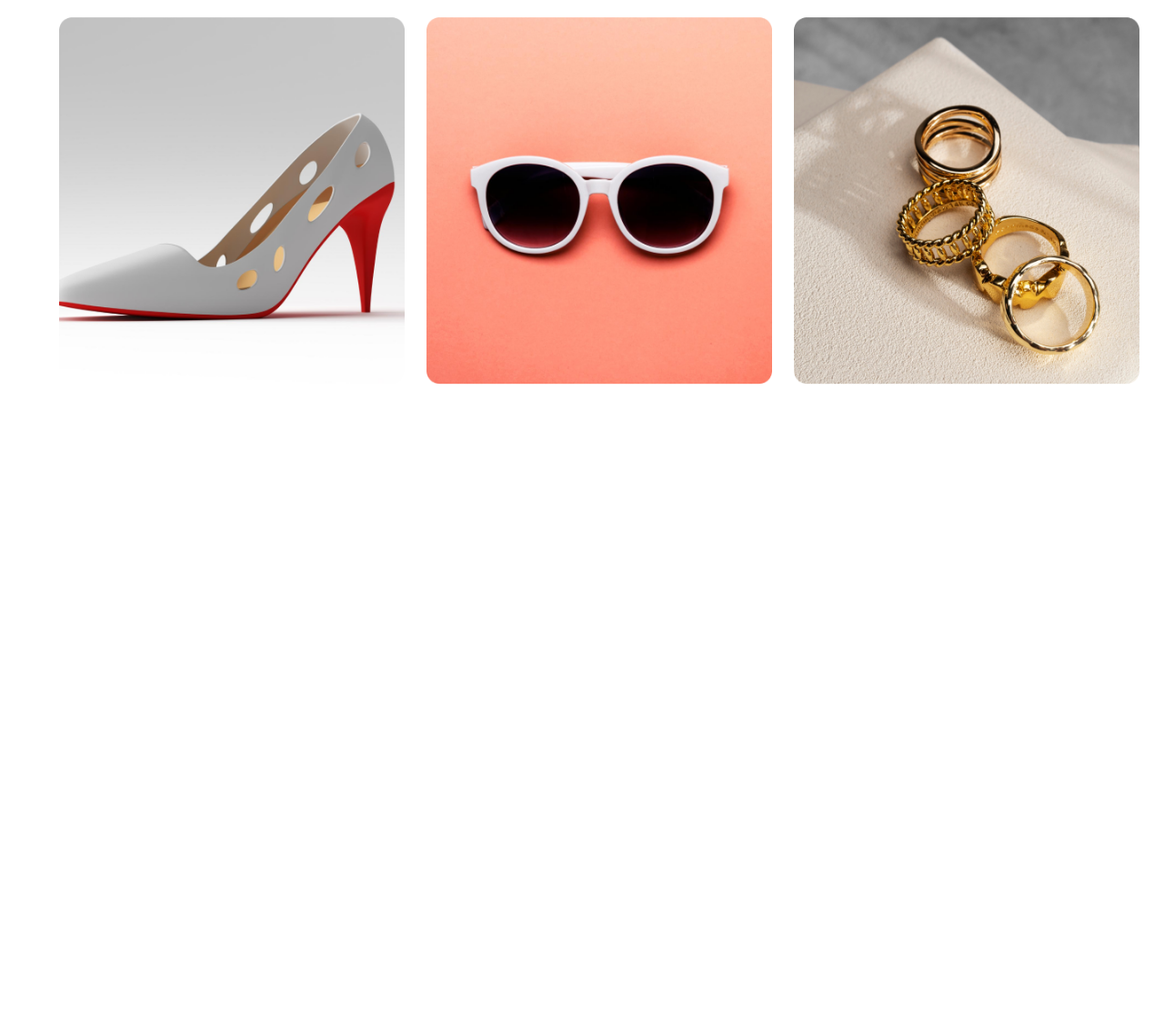
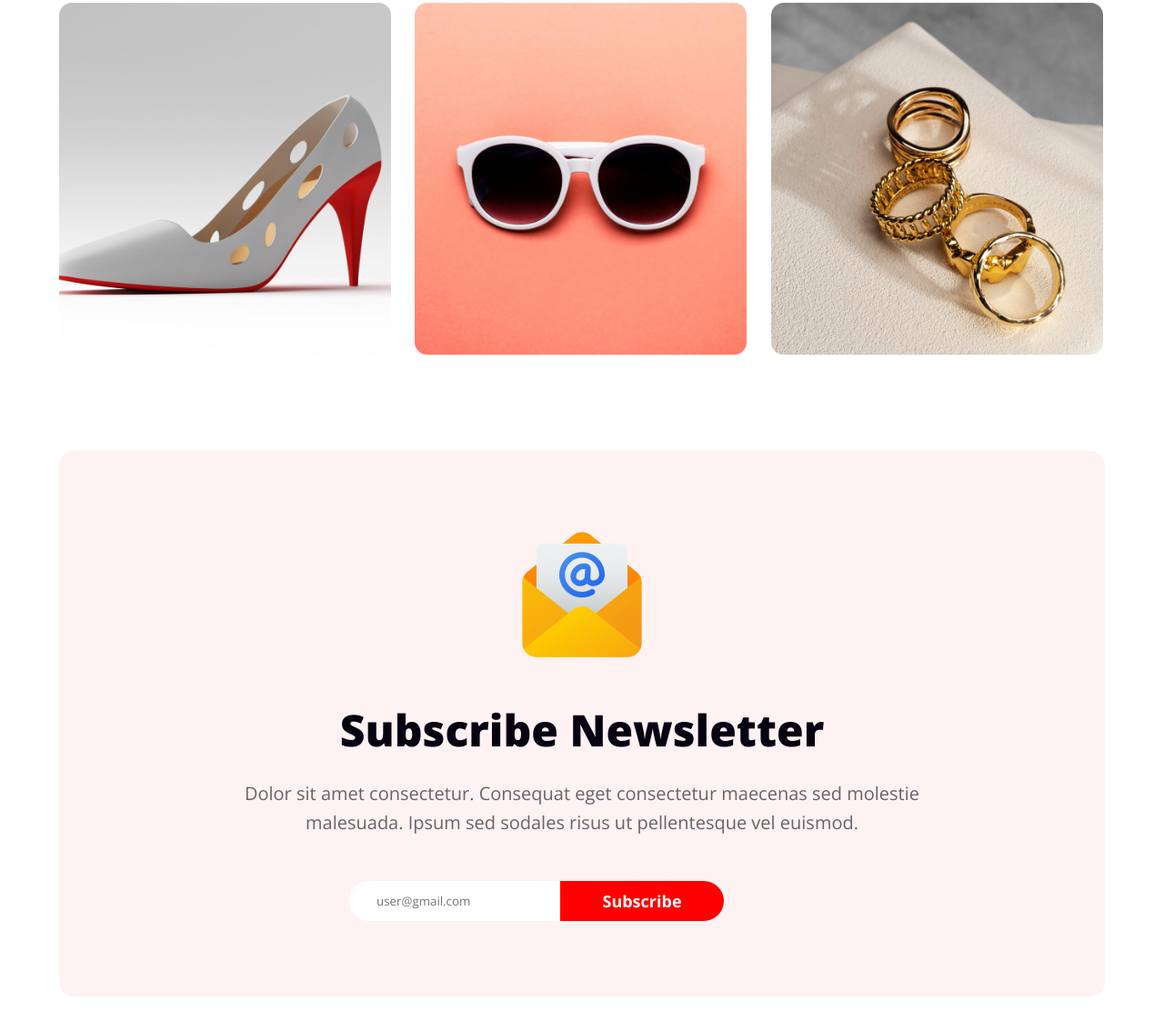
Before and after one commit to Naimul02/Assignment-1, a plain HTML site: page index.html in a window 1280 px wide. Shown: the part 2969-4103 px from the top of the page at 91% size. Before the commit the page ends 3397 px from the top, so only its background shows below. Drawn offline with nearby package versions, Linux system fonts and the light colour scheme.

Commit message:
added newsletter section

```diff
--- a/css/style.css
+++ b/css/style.css
@@ -81,12 +81,14 @@
   background-size: cover;
   background-position: center;
   margin-bottom: 100px;
+  border-radius: 10px;
 }
 .party-container {
   display: flex;
   justify-content: space-between;
   background: linear-gradient(90deg, #070211 0%, rgba(7, 2, 17, 0));
   height: 100%;
+  border-radius: 10px;
 }
 .party-title {
   color: white;
@@ -139,7 +141,7 @@
   margin-top: 24px;
 }
 .my-project div {
-  width: 380px;
+  width: 365px;
 }
 .my-project img {
   width: 100%;
@@ -147,3 +149,63 @@
 .radius {
   border-radius: 16px;
 }
+/* subscribe */
+.newsletter {
+  max-width: 1150px;
+  margin: 100px auto;
+  height: 600px;
+  background: rgba(255, 0, 0, 0.05);
+  border-radius: 16px;
+
+  display: flex;
+  justify-content: center;
+  align-items: center;
+}
+
+.newsletter-container img {
+  display: block;
+  margin-left: auto;
+  margin-right: auto;
+}
+.newsletter-title {
+  color: #070211;
+  font-size: 48px;
+  font-weight: 900;
+  margin-top: 40px;
+  text-align: center;
+}
+.newsletter-des {
+  color: rgba(7, 2, 17, 0.6);
+  font-size: 20px;
+  font-weight: 400;
+  line-height: 32px;
+  max-width: 800px;
+  margin-top: 22px;
+  text-align: center;
+}
+.input-field {
+  max-width: 700px;
+  display: flex;
+  justify-content: center;
+  margin-top: 48px;
+}
+.input-container {
+  width: 100%;
+}
+.input-field input {
+  max-width: 700px;
+  padding: 13px 30px;
+  border-radius: 50px 0 0px 50px;
+  border: none;
+}
+.subscribe-button {
+  width: 180px;
+  padding: 10px 30px;
+  border: none;
+  background-color: #f00;
+  color: #fff;
+  font-size: 18px;
+  font-weight: 600;
+  border-radius: 0 50px 50px 0;
+  margin-left: -3px;
+}
--- a/index.html
+++ b/index.html
@@ -66,6 +66,23 @@
         </div>
       </section>
 
+      <!-- newsletter section -->
+      <section class="newsletter">
+          <div class="newsletter-container">
+              <img src="images/Group 61.png" alt="">
+              <h1 class="newsletter-title">Subscribe Newsletter</h1>
+              <p class="newsletter-des">Dolor sit amet consectetur. Consequat eget consectetur maecenas sed molestie malesuada. Ipsum sed sodales risus ut pellentesque vel euismod. </p>
+
+              <div class="input-field">
+
+                        <input type="email"placeholder="user@gmail.com">
+                        <button class="subscribe-button">Subscribe</button>
+
+                </div>
+
+          </div>
+      </section>
+
 
     </main>
     <footer></footer>
```
